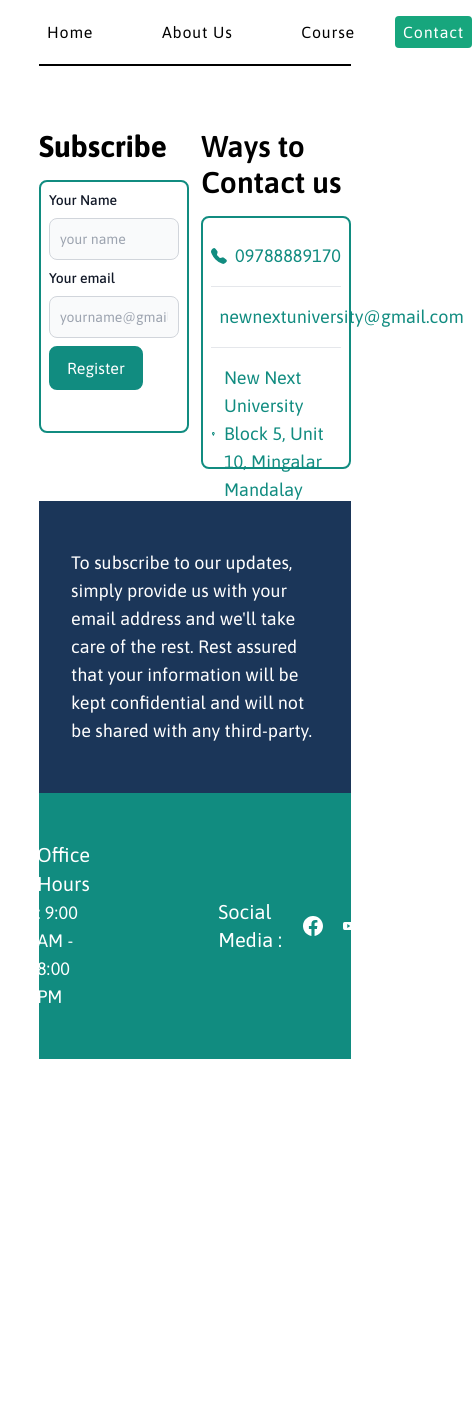
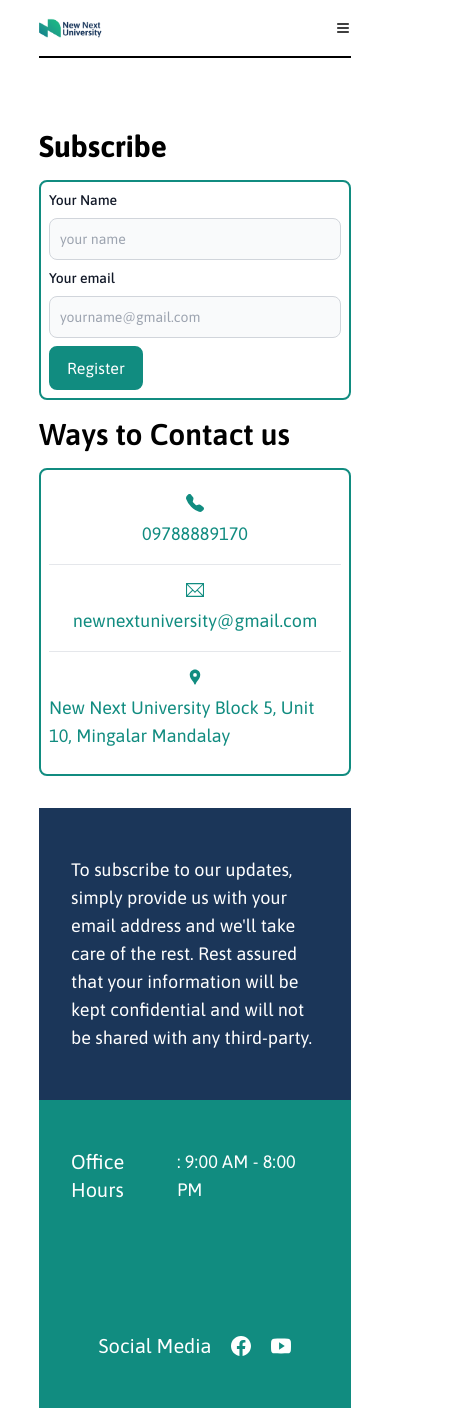
Before and after one commit to WattZarr/new_next, a React (Vite) app: page /contact in a window 390 px wide. Shown: the whole page, 472 px wide, since content can reach past the window. Before the commit the page ends 1075 px from the top, so only its background shows below. Built offline with nearby package versions, Linux system fonts and the light colour scheme; a web font is replaced by a local one.

Commit message:
update responsive

```diff
--- a/src/App.jsx
+++ b/src/App.jsx
@@ -19,7 +19,7 @@ const App = () => {
         <Route path='/contact' element={<Contact/>}></Route>
         <Route path="/register/:id" element={<Register/>}></Route>
       </Routes>
-    </div>
+      </div>
   )
 }
 
--- a/src/Components/CourseCard.jsx
+++ b/src/Components/CourseCard.jsx
@@ -9,7 +9,7 @@ const CourseCard = (data) => {
   const course = data.data;
 
   return (
-    <div className='w-[30%] my-2 transform ease-in hover:scale-105 transition duration-200 border-2 px-2 py-2'>
+    <div className='w-full md:w-[30%] my-2 transform ease-in hover:scale-105 transition duration-200 border-2 px-2 py-2'>
     <Link>
      <img src={`${import.meta.env.VITE_API_KEY}upload/${course.image}`} className='w-full h-[25vh]' alt="" />
      <h2 className='font-semibold text-lg'>{course.title}</h2>
@@ -18,7 +18,7 @@ const CourseCard = (data) => {
           <p className='flex items-center gap-2 text-slate-500'><AiOutlineClockCircle className='text-xl'/>{course.duration}</p>
      </div>
      </Link>
-     <Link to={`/register/${course._id}`}><button className='px-2 py-1 text-sm bg-dark-green hover:bg-white hover:text-dark-green trasnform trasnition duration-100 border-2 border-dark-green rounded-lg mt-4 text-white'>Register</button></Link>
+     <Link to={`/register/${course._id}`} className='flex justify-end'><button className='px-2 py-1 text-sm bg-dark-green hover:bg-white hover:text-dark-green trasnform trasnition duration-100 border-2 border-dark-green rounded-lg mt-4 text-white'>Register</button></Link>
   </div>
   )
 }
--- a/src/Components/Nav.jsx
+++ b/src/Components/Nav.jsx
@@ -1,15 +1,25 @@
 import React from 'react'
 import Logo1 from '../assets/logo1.png'
 import { Link, NavLink } from 'react-router-dom'
+import {HiOutlineMenu} from 'react-icons/hi'
 
 const Nav = () => {
+
+  const handleToggle = () => {
+    document.querySelector('#toggle').classList.toggle('translate-y-[-500%]');
+    document.querySelector('#nav').classList.toggle('border-b-2');
+    document.querySelector('#toggle').classList.toggle('border-b-2');
+
+
+  }
+
   return (
-      <div className='text-black flex items-center justify-between py-4 w-[80%] bg-white absolute mx-auto middle border-b-2 border-b-black'>
+      <div className='text-black py-4 w-[80%] bg-white absolute mx-auto middle border-b-2 border-b-black z-20' id='nav'>
+          <div className='flex items-center justify-between'>
             <div className='flex items-center'>
                   <img src={Logo1} className='w-[24%]  cursor-pointer' />
-              {/* <h1 className='text-3xl bold  cursor-pointer tracking-wider'>New Next University</h1> */}
               </div>
-          <div className='flex gap-8 tracking-wider'>
+              <div className='hidden lg:flex gap-8 tracking-wider md:hidden'>
                   <NavLink to="/"
                     className={({ isActive }) =>
                     (isActive ? "active-link" : "")}>
@@ -28,6 +38,31 @@ const Nav = () => {
                   <p className='cursor-pointer px-2 py-1'>Contact</p>
                 </NavLink>
               </div>
+              <div className='md:text-3xl font-bold lg:hidden md:block cursor-pointer' onClick={handleToggle}>
+              <HiOutlineMenu/>
+              </div>
+            </div>
+          <div className='translate-y-[-500%] border-b-black absolute transition ease-in duration-300 w-full z-0 bg-white' id='toggle'>
+            <ul>
+            <NavLink to="/"
+                  className={({ isActive }) =>
+                  (isActive ? "active-li" : "")}>
+                      <li className='cursor-pointer px-2 py-1'>Home</li></NavLink>
+                <NavLink to="about"
+                  className={({ isActive }) =>
+                  (isActive ? "active-li" : "")}><li className='cursor-pointer px-2 py-1'>About Us</li></NavLink>
+              <NavLink to="courses"
+              className={({ isActive }) =>
+              (isActive ? "active-li" : "")}>
+                <li className='cursor-pointer px-2 py-1'>Course</li>
+              </NavLink>
+              <NavLink to="contact"
+              className={({ isActive }) =>
+              (isActive ? "active-li" : "")}>
+                <li className='cursor-pointer px-2 py-1'>Contact</li>
+              </NavLink>
+            </ul>
+          </div>
       </div>
 
   )
--- a/src/index.css
+++ b/src/index.css
@@ -4,6 +4,11 @@
 @tailwind base;
 @tailwind components;
 @tailwind utilities;
+
+body{
+    position: relative;
+    overflow-x: hidden;
+}
 
 .middle{
     left: 50%;
@@ -14,3 +19,7 @@
 .active-link{
     @apply bg-light-green rounded text-white;
 }
+
+.active-li{
+    @apply font-extrabold;
+}
--- a/src/pages/Contact.jsx
+++ b/src/pages/Contact.jsx
@@ -9,10 +9,10 @@ const Contact = () => {
   return (
     <div className='bg-white pt-32 pb-4'>
     <div className='w-[80%] mx-auto h-full'>
-       <div className='flex items-start justify-between'>
-            <div className='w-[48%]'>
+       <div className='flex flex-col md:flex-row items-start justify-between'>
+            <div className='w-full md:w-[48%]'>
                 <h1 className='text-3xl font-bold mb-4'>Subscribe</h1>
-                <form className='border-2 border-dark-green p-2 rounded-lg h-[30vh]'>
+                <form className='border-2 border-dark-green p-2 rounded-lg'>
                   <div class="mb-2">
                     <label for="name" class="block mb-2 text-sm font-medium text-gray-900">Your Name</label>
                     <input type="text" id="name" class="bg-gray-50 border border-gray-300 text-gray-900 text-sm rounded-lg focus:ring-light-green focus:border-light-green block w-full p-2.5" placeholder="your name" required />
@@ -26,23 +26,23 @@ const Contact = () => {
                 </form>
 
             </div>
-            <div className='w-[48%] '>
-            <h1 className='text-3xl font-semibold '>Ways to Contact us</h1>
-            <div className='border-2 border-dark-green p-2 rounded-lg mt-4 h-[30vh]'>
-            <p className='flex items-center gap-2 text-lg text-dark-green my-4'> <BsFillTelephoneFill/> <a href="tel:+959788889170">09788889170</a> </p>
+            <div className='w-full md:w-[48%] '>
+            <h1 className='text-3xl font-semibold mt-4 md:mt-0'>Ways to Contact us</h1>
+            <div className='border-2 border-dark-green p-2 rounded-lg mt-4'>
+            <p className='flex flex-col md:flex-row items-center gap-2 text-lg text-dark-green my-4'> <BsFillTelephoneFill/> <a href="tel:+959788889170">09788889170</a> </p>
             <hr />
-            <p className='flex items-center gap-2 text-lg text-dark-green my-4'> <TfiEmail/> <a href="mailto:newnextuniversity@gmail.com">newnextuniversity@gmail.com</a> </p>
+            <p className='flex flex-col md:flex-row items-center gap-2 text-lg text-dark-green my-4'> <TfiEmail/> <a href="mailto:newnextuniversity@gmail.com">newnextuniversity@gmail.com</a> </p>
             <hr />
-            <p className='flex items-center gap-2 text-lg text-dark-green my-4'> <MdLocationPin/> <a href="https://goo.gl/maps/4YLZys5E6APgrq3R6" target={"__"}>New Next University Block 5, Unit 10, Mingalar Mandalay</a> </p>
+            <p className='flex flex-col md:flex-row items-center gap-2 text-lg text-dark-green my-4'> <MdLocationPin/> <a href="https://goo.gl/maps/4YLZys5E6APgrq3R6" target={"__"}>New Next University Block 5, Unit 10, Mingalar Mandalay</a> </p>
             </div>
         </div>
        </div>
        <div className='flex justify-center items-center px-8 py-12 bg-dark-blue text-white mt-8 text-lg'>
             <p>To subscribe to our updates, simply provide us with your email address and we'll take care of the rest. Rest assured that your information will be kept confidential and will not be shared with any third-party.</p>
        </div>
-       <div className='flex justify-center gap-32 px-8 py-12 bg-dark-green text-white text-lg'>
-          <h2><span className='text-xl'>Office Hours</span> : 9:00 AM - 8:00 PM</h2>
-          <p className='flex items-center gap-5 text-xl'>Social Media :<a href="https://www.facebook.com/newnextuniversity"><BsFacebook/></a> <IoLogoYoutube/> </p>
+       <div className='flex flex-col md:flex-row justify-center gap-32 px-8 py-12 bg-dark-green text-white text-lg'>
+          <h2 className='flex justify-center'><span className='text-xl'>Office Hours</span>: 9:00 AM - 8:00 PM</h2>
+          <p className='flex justify-center items-center gap-5 text-xl'>Social Media <a href="https://www.facebook.com/newnextuniversity"><BsFacebook/></a> <IoLogoYoutube/> </p>
        </div>
     </div>
     </div>
--- a/src/pages/Course.jsx
+++ b/src/pages/Course.jsx
@@ -29,8 +29,8 @@ const Course = () => {
        {loading && (
         <div className='w-full flex items-center h-screen justify-center'>
           <div class="loader loader--style1" title="0">
-            <svg version="1.1" id="loader-1" xmlns="http://www.w3.org/2000/svg" xmlns:xlink="http://www.w3.org/1999/xlink" x="0px" y="0px"
-             width="40px" height="40px" viewBox="0 0 40 40" enable-background="new 0 0 40 40" xml:space="preserve">
+            <svg version="1.1" id="loader-1" xmlns="http://www.w3.org/2000/svg" xmlnsXlink="http://www.w3.org/1999/xlink" x="0px" y="0px"
+             width="40px" height="40px" viewBox="0 0 40 40" enableBackground="new 0 0 40 40" xmlSpace="preserve">
             <path opacity="0.2" fill="#000" d="M20.201,5.169c-8.254,0-14.946,6.692-14.946,14.946c0,8.255,6.692,14.946,14.946,14.946
               s14.946-6.691,14.946-14.946C35.146,11.861,28.455,5.169,20.201,5.169z M20.201,31.749c-6.425,0-11.634-5.208-11.634-11.634
               c0-6.425,5.209-11.634,11.634-11.634c6.425,0,11.633,5.209,11.633,11.634C31.834,26.541,26.626,31.749,20.201,31.749z"/>
@@ -49,7 +49,7 @@ const Course = () => {
            <p>Loading</p>
         </div>
       )}
-       <div className='my-4 flex flex-wrap items-center justify-between w-full'>
+       <div className='my-4 flex flex-col md:flex-row md:flex-wrap items-center justify-between w-full'>
        {courses?.map((e) => (
           <CourseCard key={e._id} data={e}></CourseCard>
          ))}
```
Also changed, not shown: src/pages/About.jsx (+5 -5 lines), src/pages/Home.jsx (+7 -7 lines). Lines whose indentation alone changed are shown as unchanged.
